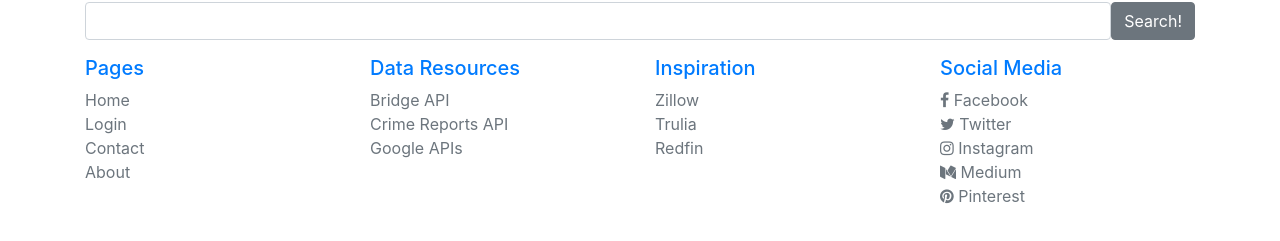
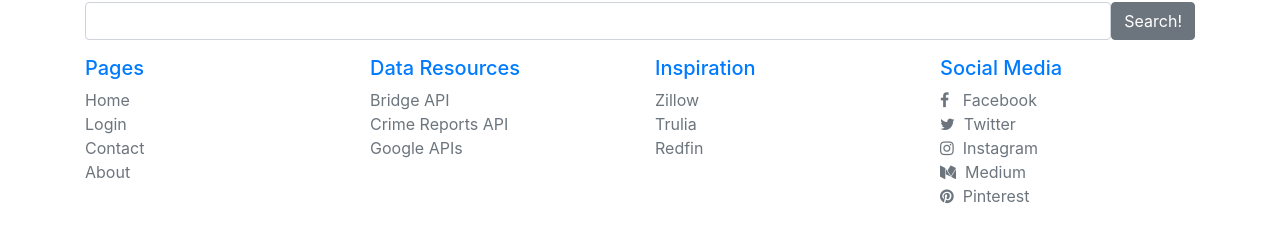
Before and after one commit to TraceLarson/HouseFax, a React (Create React App) app in the folder client/: page / in a window 1280 px wide. Shown: the part 137-378 px from the top of the page. Built offline with nearby package versions, Linux system fonts and the light colour scheme.

Commit message:
playing with spacing on social media links

```diff
--- a/client/src/components/Footer.js
+++ b/client/src/components/Footer.js
@@ -33,11 +33,11 @@
 					<div className="col-xs-12 col-sm-5 col-md-3">
 						<h5 className={"text-primary"}>Social Media</h5>
 						<ul className="list-unstyled quick-links">
-							<li><a className={"text-secondary"} href="#"><i className="fa fa-facebook"></i> Facebook</a></li>
-							<li><a className={"text-secondary"} href="#"><i className="fa fa-twitter"></i> Twitter</a></li>
-							<li><a className={"text-secondary"} href="#"><i className="fa fa-instagram"></i> Instagram</a></li>
-							<li><a className={"text-secondary"} href="#"><i className="fa fa-medium"></i> Medium</a></li>
-							<li><a className={"text-secondary"} href="#"><i className="fa fa-pinterest"></i> Pinterest</a></li>
+							<li><a className={"text-secondary"} href="#"><span className="fa fa-facebook"></span> &nbsp; Facebook</a></li>
+							<li><a className={"text-secondary"} href="#"><span className="fa fa-twitter"></span> &nbsp;Twitter</a></li>
+							<li><a className={"text-secondary"} href="#"><span className="fa fa-instagram"></span> &nbsp;Instagram</a></li>
+							<li><a className={"text-secondary"} href="#"><span className="fa fa-medium"></span> &nbsp;Medium</a></li>
+							<li><a className={"text-secondary"} href="#"><span className="fa fa-pinterest"></span> &nbsp;Pinterest</a></li>
 						</ul>
 					</div>
 				</div>
```
